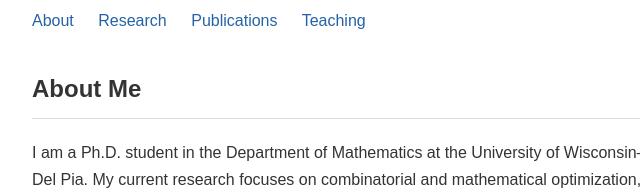
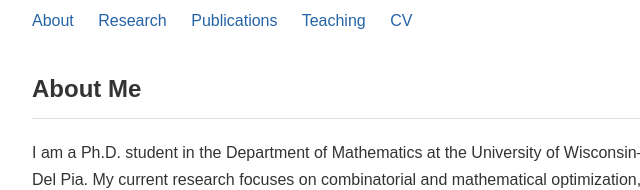
Before and after one commit to BryaneX455/bryanex455.github.io, a plain HTML site: page index.html in a window 1280 px wide. Shown: the part 252-442 px from the top of the page, 183-823 px from the left. Drawn offline with Linux system fonts and the light colour scheme.

Commit message:
Update CV

```diff
--- a/index.html
+++ b/index.html
@@ -74,6 +74,7 @@
         <a href="#research">Research</a>
         <a href="#publications">Publications</a>
         <a href="#teaching">Teaching</a>
+        <a href="Zihong_Xu_CV.pdf" target="_blank">CV</a>
     </nav>
 
     <h2 id="about">About Me</h2>
```
